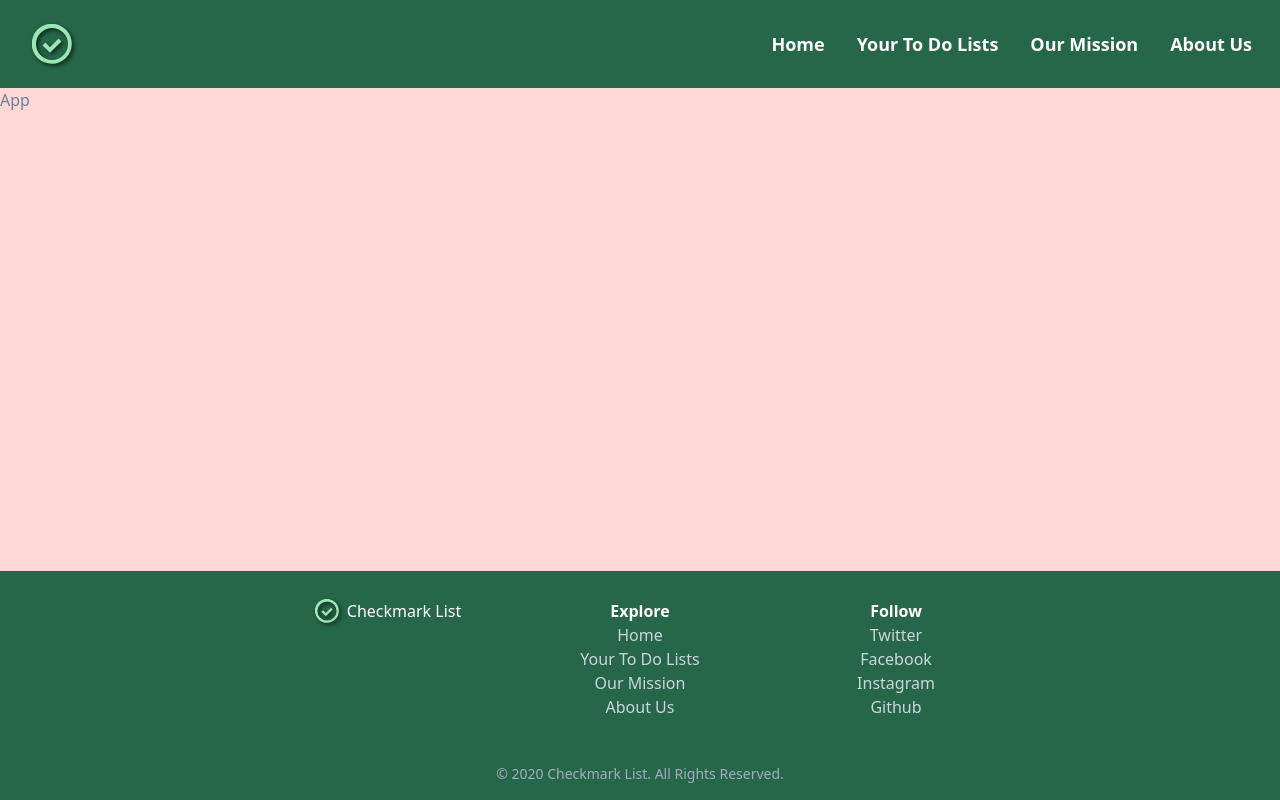
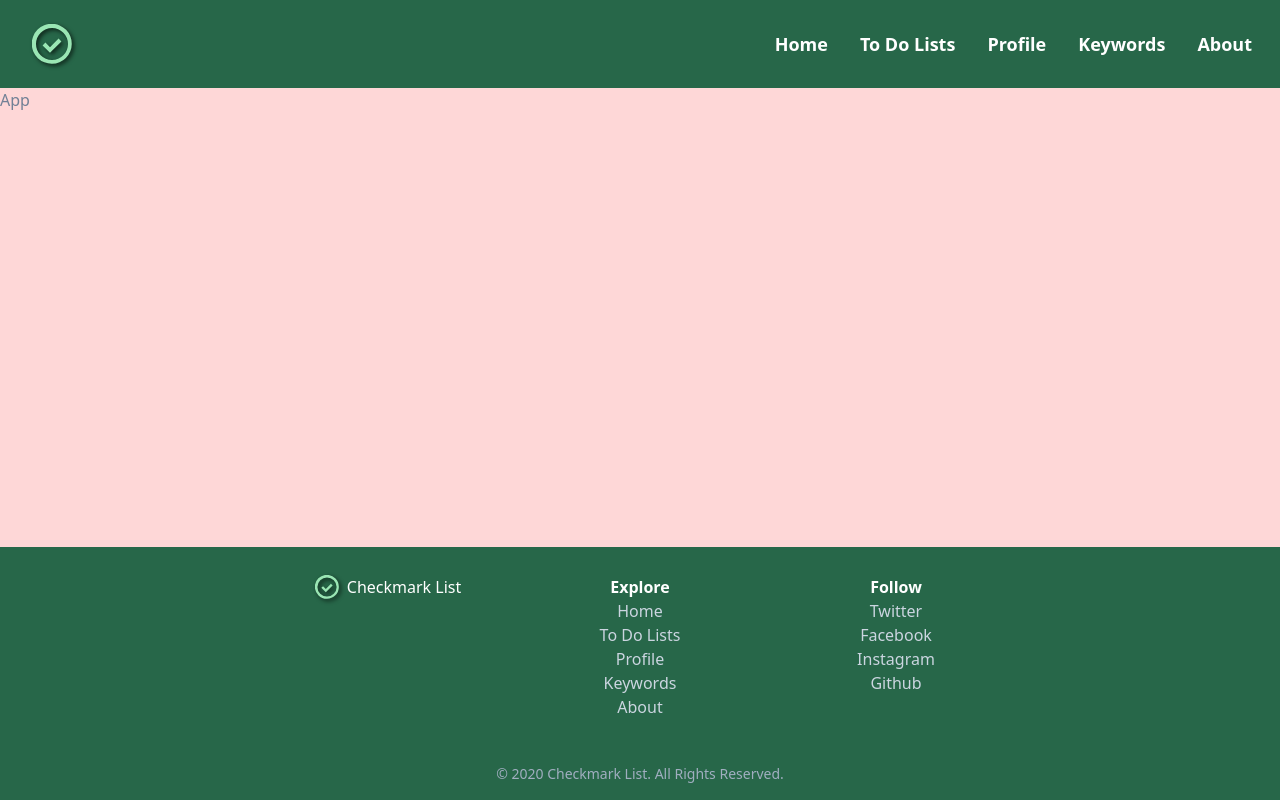
Before and after one commit to robert-laws/practice-aug-2020-react-tailwind-css-app, a React (Create React App) app: page / in a window 1280 px wide. Built offline with nearby package versions, Linux system fonts and the light colour scheme.

Commit message:
update navigation wording

```diff
--- a/src/sections/Footer.js
+++ b/src/sections/Footer.js
@@ -11,13 +11,16 @@ export const Footer = () => {
             Home
           </a>
           <a href='/' className='hover:text-green-300 text-gray-400'>
-            Your To Do Lists
+            To Do Lists
           </a>
           <a href='/' className='hover:text-green-300 text-gray-400'>
-            Our Mission
+            Profile
           </a>
           <a href='/' className='hover:text-green-300 text-gray-400'>
-            About Us
+            Keywords
+          </a>
+          <a href='/' className='hover:text-green-300 text-gray-400'>
+            About
           </a>
         </div>
         <div className='flex flex-col items-center my-3 md:w-64'>
--- a/src/sections/Header.js
+++ b/src/sections/Header.js
@@ -24,19 +24,25 @@ export const Header = () => {
           href='/'
           className='mx-4 my-1 font-bold text-lg hover:text-green-300 text-white'
         >
-          Your To Do Lists
+          To Do Lists
         </a>
         <a
           href='/'
           className='mx-4 my-1 font-bold text-lg hover:text-green-300 text-white'
         >
-          Our Mission
+          Profile
         </a>
         <a
           href='/'
           className='mx-4 my-1 font-bold text-lg hover:text-green-300 text-white'
         >
-          About Us
+          Keywords
+        </a>
+        <a
+          href='/'
+          className='mx-4 my-1 font-bold text-lg hover:text-green-300 text-white'
+        >
+          About
         </a>
       </div>
     </header>
```
